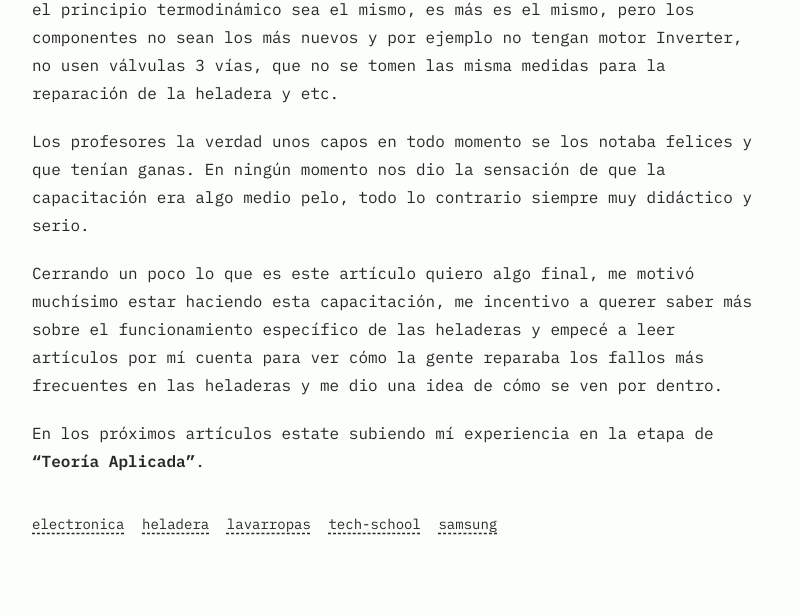
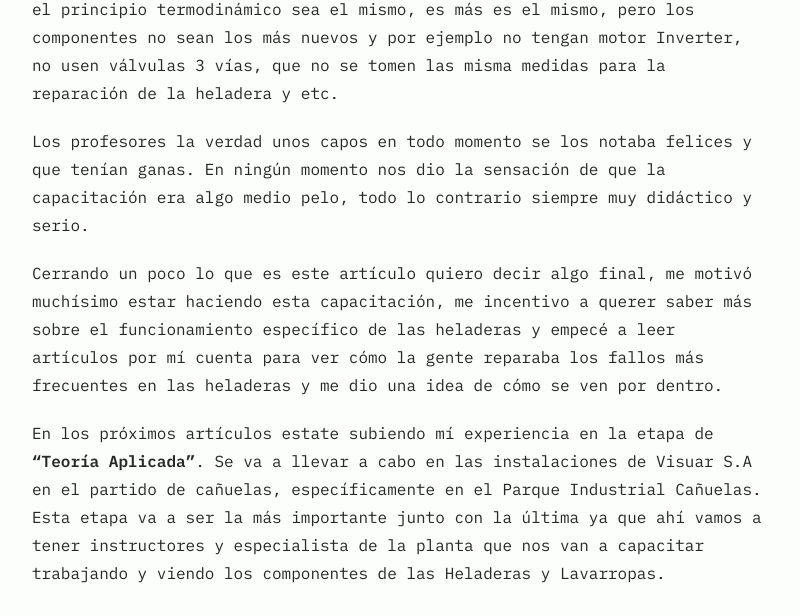
Before and after one commit to herediiaa/blogTech, an Astro site: page /posts/samsung-tech-school-primera-etapa in a window 1280 px wide. Shown: the part 8140-8756 px from the top of the page, without its empty margins (240-1040 px from the left). Built offline with nearby package versions, Linux system fonts and the light colour scheme; Astro itself is replaced by a stand-in of ours.

Commit message:
fix post done

```diff
--- a/src/content/blog/primera-etapa-samsung.md
+++ b/src/content/blog/primera-etapa-samsung.md
@@ -182,9 +182,9 @@ Los profesores la verdad unos capos en todo momento se los notaba felices y que
 
 
 
-Cerrando un poco lo que es este artículo quiero algo final, me motivó muchísimo estar haciendo esta capacitación, me incentivo a querer saber más sobre el funcionamiento específico de las heladeras y empecé a leer artículos por mí cuenta para ver cómo la gente reparaba los fallos más frecuentes en las heladeras y me dio una idea de cómo se ven por dentro.
+Cerrando un poco lo que es este artículo quiero decir algo final, me motivó muchísimo estar haciendo esta capacitación, me incentivo a querer saber más sobre el funcionamiento específico de las heladeras y empecé a leer artículos por mí cuenta para ver cómo la gente reparaba los fallos más frecuentes en las heladeras y me dio una idea de cómo se ven por dentro.
 
 
 
 
-En los próximos artículos estate subiendo mí experiencia en la etapa de **"Teoría Aplicada"**.
+En los próximos artículos estate subiendo mí experiencia en la etapa de **"Teoría Aplicada"**. Se va a llevar a cabo en las instalaciones de Visuar S.A en el partido de cañuelas, específicamente en el Parque Industrial Cañuelas. Esta etapa va a ser la más importante junto con la última ya que ahí vamos a tener instructores y especialista de la planta que nos van a capacitar trabajando y viendo los componentes de las Heladeras y Lavarropas.
```
